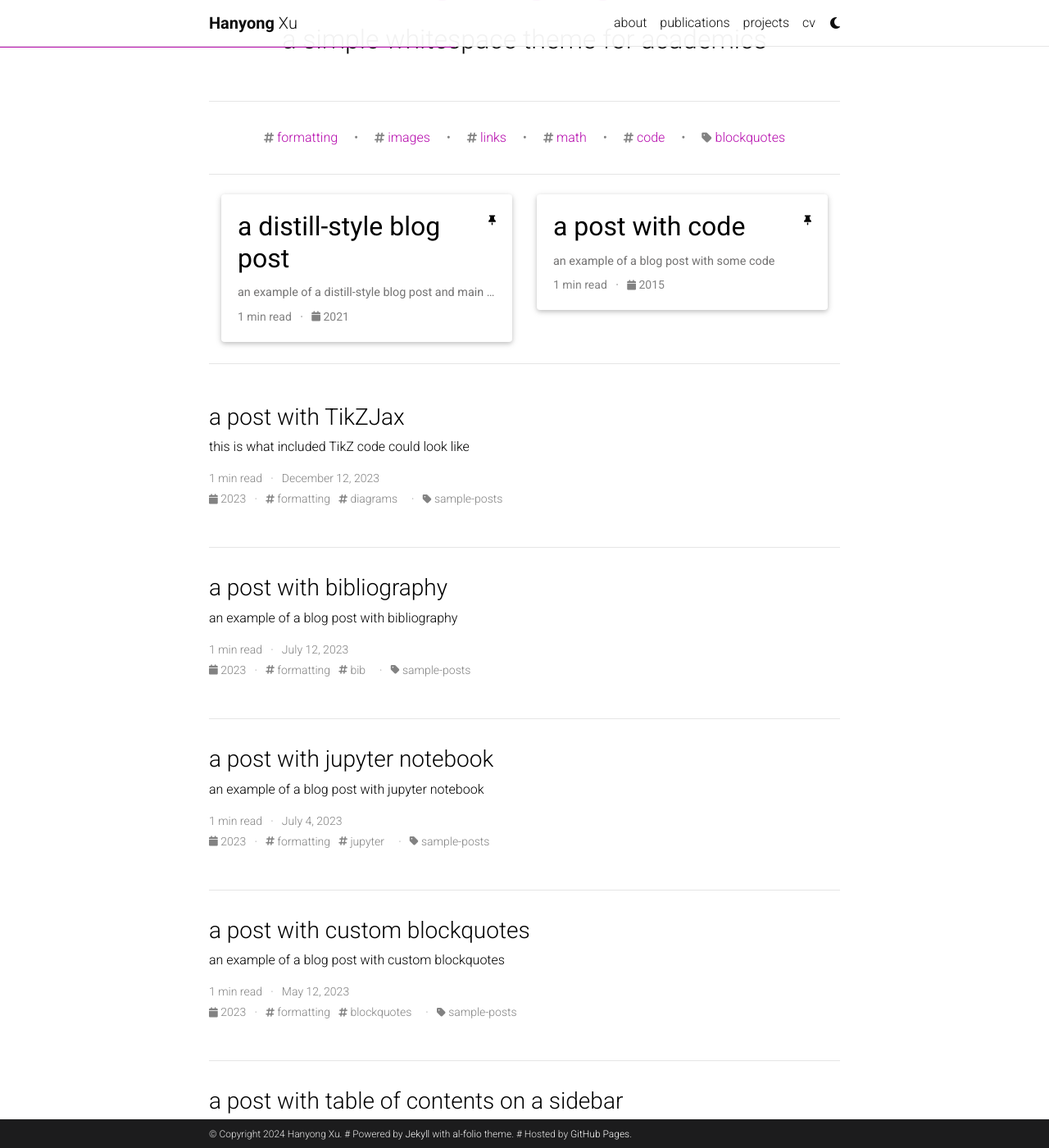
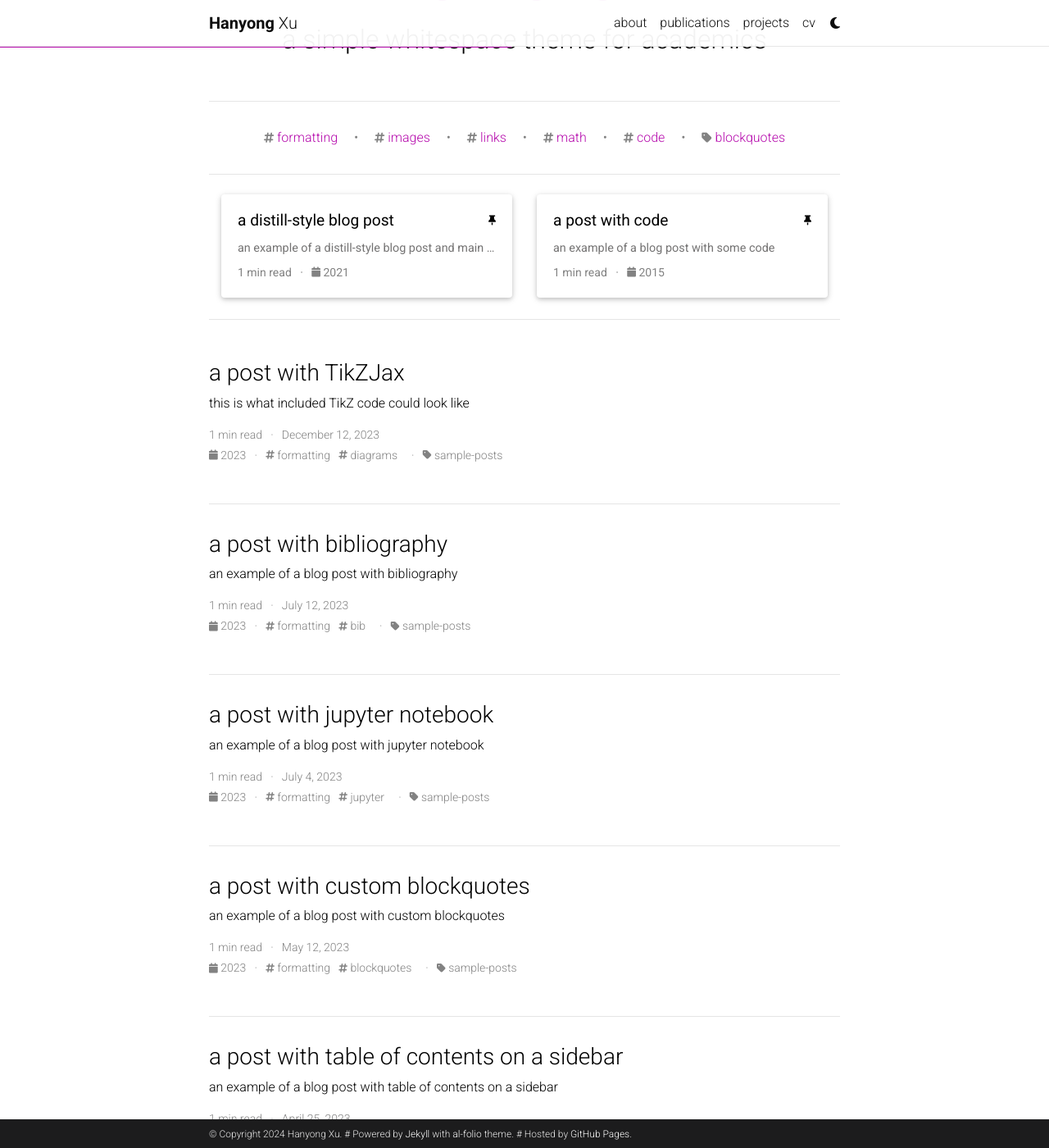
Before and after one commit to cathyxuhyx/cathyxuhyx.github.io, a Jekyll site: the page built from _pages/blog.md, in a window 1280 px wide and 1400 px high, scrolled down 212 px. Shown: the whole window at 82% size. Built offline with Jekyll 4.4.1, drawn with Linux system fonts in a browser that asks for light colours; full-size pictures stand in for the smaller copies a plugin makes; the list of posts is cut into pages by our own code; comment, search, counter and statistics services are not loaded; a style sheet for code colours, icons or effects is not loaded.

Commit message:
edit details

```diff
--- a/_includes/projects.html
+++ b/_includes/projects.html
@@ -14,7 +14,7 @@
           alt="project thumbnail" -%}
         {%- endif %}
         <div class="card-body">
-          <h6 class="card-title text-lowercase">{{ project.title }}</h6>
+          <h6 class="card-title">{{ project.title }}</h6>
           <p class="card-text">{{ project.description }}</p>
           <div class="row ml-1 mr-1 p-0">
             {%- if project.github -%}
--- a/_includes/projects_horizontal.html
+++ b/_includes/projects_horizontal.html
@@ -15,7 +15,7 @@
         <div class="col-md-12">
         {%- endif -%}
           <div class="card-body">
-            <h6 class="card-title text-lowercase">{{ project.title }}</h6>
+            <h6 class="card-title">{{ project.title }}</h6>
             <p class="card-text">{{ project.description }}</p>
             <div class="row ml-1 mr-1 p-0">
               {%- if project.github -%}
--- a/_sass/_base.scss
+++ b/_sass/_base.scss
@@ -139,7 +139,7 @@
 
   .card-title {
     color: var(--global-text-color);
-    font-size: 2rem;
+    font-size: 1.2rem;
   }
 
   .card-item {
```
Also changed, not shown: _pages/projects.md (+1 -1 lines).
